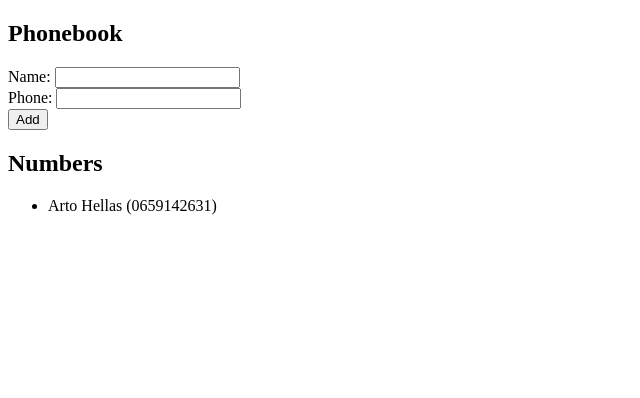
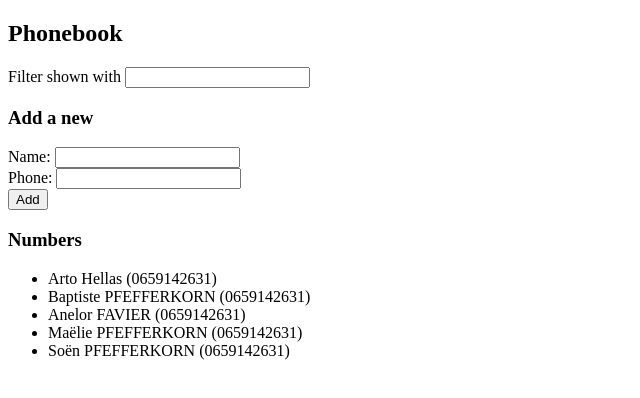
Before and after one commit to graindeweb/FullStackOpen, a React (Create React App) app in the folder part2/phonebook/: page / in a window 1280 px wide. Shown: the top 398 px of the page, without its empty margins (0-640 px from the left). Built offline with nearby package versions, Linux system fonts and the light colour scheme.

Commit message:
Part 2.9 done

```diff
--- a/part2/phonebook/src/App.js
+++ b/part2/phonebook/src/App.js
@@ -1,9 +1,23 @@
 import { useState } from "react"
 
 function App() {
-  const [persons, setPersons] = useState([{ name: "Arto Hellas", phone: "0659142631" }])
+  const [persons, setPersons] = useState([
+    { name: "Arto Hellas", phone: "0659142631", id: 1 },
+    { name: "Baptiste PFEFFERKORN", phone: "0659142631", id: 2 },
+    { name: "Anelor FAVIER", phone: "0659142631", id: 3 },
+    { name: "Maëlie PFEFFERKORN", phone: "0659142631", id: 4 },
+    { name: "Soën PFEFFERKORN", phone: "0659142631", id: 5 },
+
+
+  ])
   const [newName, setNewName] = useState("")
   const [newPhone, setNewPhone] = useState("")
+  const [searchValue, setSearchValue] = useState("")
+
+  const clearForm = () => {
+    setNewName("")
+    setNewPhone("")
+  }
 
   const handleNameChange = (event) => {
     setNewName(event.target.value)
@@ -11,11 +25,6 @@ function App() {
 
   const handlePhoneChange = (event) => {
     setNewPhone(event.target.value)
-  }
-
-  const clearForm = () => {
-    setNewName("")
-    setNewPhone("")
   }
 
   const handleFormSubmit = (event) => {
@@ -28,9 +37,23 @@ function App() {
     }
   }
 
+  const handleSearchChange = (event) => {
+    setSearchValue(event.target.value)
+  }
+
+  const filteredPersons = () => {
+    const reg = new RegExp(`${searchValue}`, "i")
+
+    return persons.filter((person) => person.name.match(reg))
+  }
+
   return (
     <div>
       <h2>Phonebook</h2>
+      <div>
+        Filter shown with <input value={searchValue} onChange={handleSearchChange} />
+      </div>
+      <h3>Add a new</h3>
       <form onSubmit={handleFormSubmit}>
         <div>
           Name: <input onChange={handleNameChange} value={newName} />
@@ -40,9 +63,9 @@ function App() {
         </div>
         <button type="submit">Add</button>
       </form>
-      <h2>Numbers</h2>
+      <h3>Numbers</h3>
       <ul>
-        {persons.map((person, i) => (
+        {filteredPersons().map((person, i) => (
           <li key={`${person.name}_${i}`}>
             {person.name} ({person.phone})
           </li>
```
